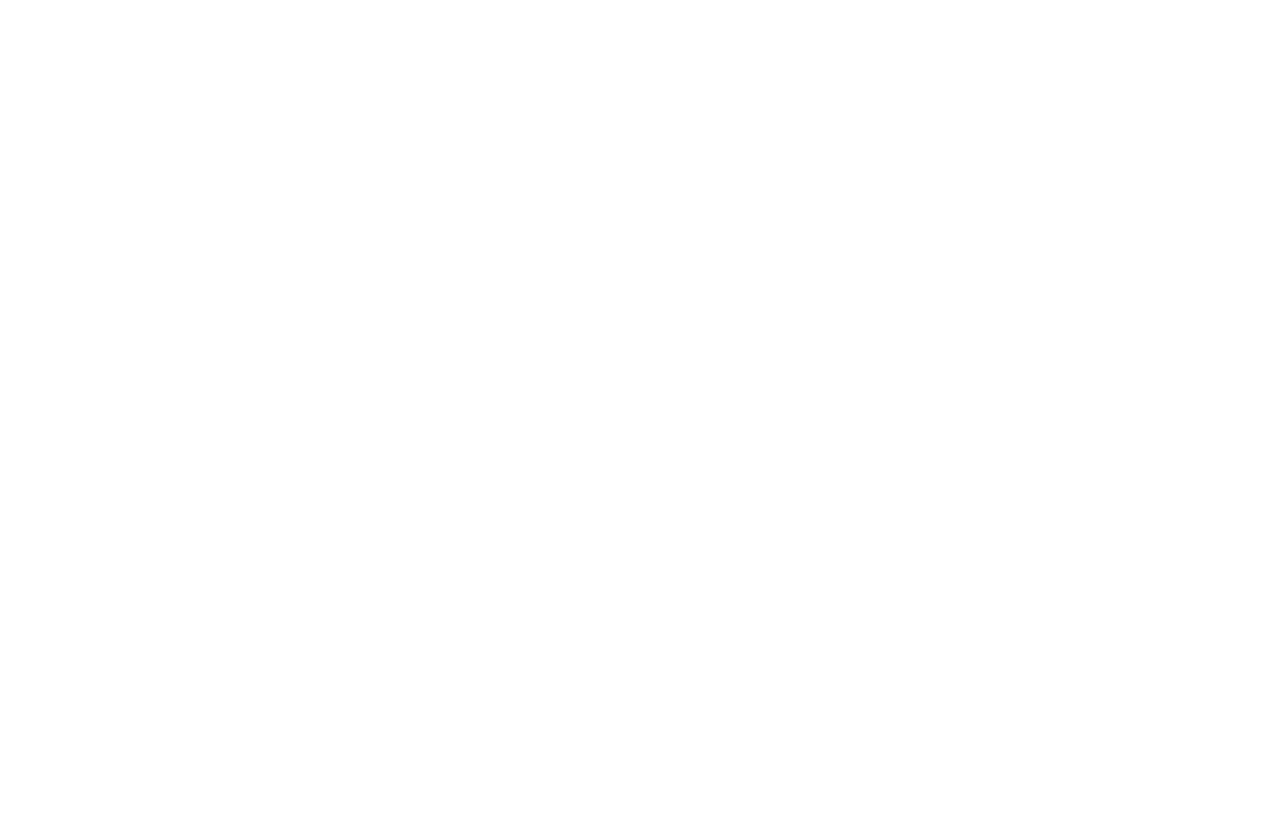
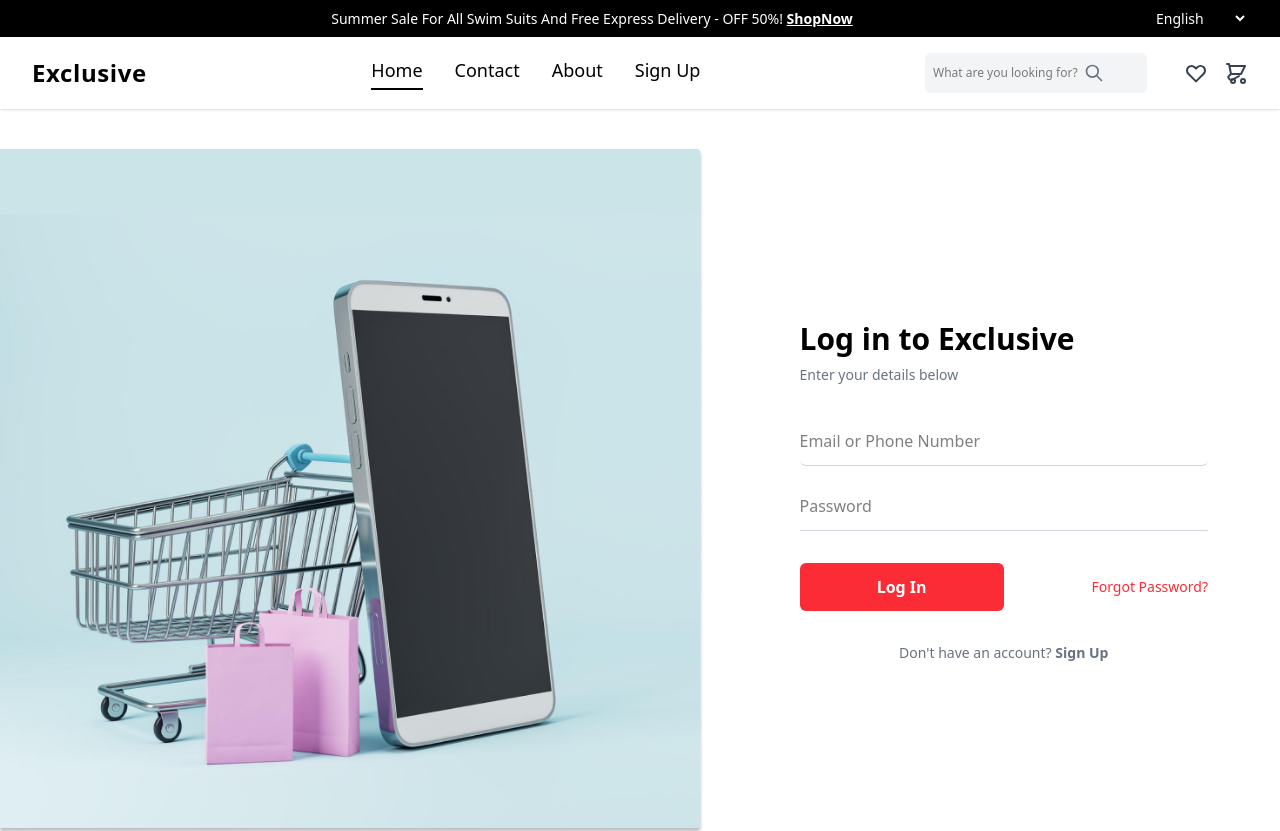
Before and after one commit to hammad-khalid-cell/Ecommerce-website, a React (Vite) app in the folder frontend/: page /Login in a window 1280 px wide. Before the commit this address had no page. Shown: the top 831 px of the page. Before the commit the page ends 800 px from the top, so only its background shows below. Built offline with nearby package versions, Linux system fonts and the light colour scheme.

Commit message:
added the login page setup

```diff
--- a/frontend/src/App.jsx
+++ b/frontend/src/App.jsx
@@ -2,6 +2,7 @@
 import LayoutMain from "./layout/layoutMain"
 import SignUp from "./pages/SignUp"
 import HomePage from "./pages/HomePage"
+import Login from "./pages/Login"
 
 
 function App() {
@@ -11,6 +12,7 @@
       <Routes>
         <Route element={<LayoutMain/>}>
           <Route path="/SignUp" element={<SignUp/>}/>
+          <Route path="/Login" element={<Login/>}/>
           <Route path="/" element={<HomePage/>}/>
 
         </Route>
--- /dev/null
+++ b/frontend/src/pages/Login.jsx
@@ -0,0 +1,147 @@
+import React, { useState } from "react";
+import { Link } from "react-router-dom"; // Use Link for navigation
+import sideImage from "../assets/images/login/sideImage.png";
+
+// Note: Local image imports are replaced with placeholder URLs to make the code runnable.
+// import sideImage from "../assets/images/login/sideImage.png";
+// import googleIcon from "../assets/images/login/Icon-Google.png";
+
+const Login = () => {
+  const [formData, setFormData] = useState({
+    email: "",
+    password: "",
+  });
+
+  const [errors, setErrors] = useState({});
+
+  const handleChange = (e) => {
+    setFormData({
+      ...formData,
+      [e.target.name]: e.target.value,
+    });
+  };
+
+  const handleSubmit = async (e) => {
+    e.preventDefault();
+
+    try {
+      console.log("this is the frontend data", formData);
+
+      // This is a placeholder for your API call.
+      // const res = await fetch("/api/users/login", {
+      //   method: "POST",
+      //   headers: {
+      //     "Content-Type": "application/json",
+      //   },
+      //   body: JSON.stringify(formData),
+      // });
+
+      // const data = await res.json();
+      // console.log("this is the data coming from the backend", data);
+
+      // if (!res.ok) {
+      //   if (data.errors) {
+      //     const newErrors = {};
+      //     data.errors.forEach((err) => {
+      //       newErrors[err.path] = err.msg;
+      //     });
+      //     setErrors(newErrors);
+      //   } else if (data.error) {
+      //     setErrors({ general: data.error });
+      //   }
+      //   return;
+      // }
+      // console.log("User logged in:", data);
+
+      // Placeholder for successful login
+      setErrors({});
+      console.log("User logged in with email:", formData.email);
+
+    } catch (err) {
+      console.error("Error:", err);
+    }
+  };
+
+  return (
+    <main className="container  mt-10  mb-20 pr-10">
+      <div className="flex flex-col md:flex-row items-center justify-between gap-16">
+        {/* Image Section */}
+        <div className="w-full h-full md:w-3/5">
+          <img
+            // Placeholder URL for the login image
+            src={sideImage}
+            alt="Log In Image"
+            className="w-full h-auto object-cover"
+          />
+        </div>
+
+        {/* Log-in Form Section */}
+        <div className="w-1/3 md:w-2/5 bg-white p-8 rounded-lg">
+          <h2 className="text-3xl font-bold  mb-2">
+            Log in to Exclusive
+          </h2>
+          <p className="text-sm text-gray-500  mb-8">
+            Enter your details below
+          </p>
+
+          <form className="space-y-4" onSubmit={handleSubmit}>
+            <input
+              onChange={handleChange}
+              value={formData.email}
+              name="email"
+              type="email"
+              placeholder="Email or Phone Number"
+              className="w-full py-3  border-b border-gray-300 rounded-md focus:outline-none focus:ring-2 focus:ring-blue-500"
+            />
+            {errors.email && (
+              <p className="text-red-500 text-sm mt-1">{errors.email}</p>
+            )}
+            <input
+              onChange={handleChange}
+              value={formData.password}
+              name="password"
+              type="password"
+              placeholder="Password"
+              className="w-full py-3 border-b border-gray-300 focus:outline-none focus:ring-2 focus:ring-blue-500"
+            />
+            {errors.password && (
+              <p className="text-red-500 text-sm mt-1">{errors.password}</p>
+            )}
+            {errors.general && (
+              <p className="text-red-500 text-sm mt-1">{errors.general}</p>
+            )}
+
+            <div className="flex items-center justify-between pt-4">
+              <button
+                type="submit"
+                className="w-1/2 bg-red-500 text-white font-semibold py-3 rounded-md hover:bg-red-600 transition-colors duration-200"
+              >
+                Log In
+              </button>
+              <a
+                href="#"
+                className="text-red-500 text-sm font-medium hover:underline transition-colors duration-200"
+              >
+                Forgot Password?
+              </a>
+            </div>
+          </form>
+
+          <div className="text-center mt-4">
+            <p className="text-sm text-gray-500 mt-8">
+              Don't have an account?{" "}
+              <Link
+                to="/signup" // Use Link for routing to the signup page
+                className="hover:text-red-500 font-semibold hover:underline ease-in-out"
+              >
+                Sign Up
+              </Link>
+            </p>
+          </div>
+        </div>
+      </div>
+    </main>
+  );
+};
+
+export default Login;
--- a/frontend/src/pages/SignUp.jsx
+++ b/frontend/src/pages/SignUp.jsx
@@ -2,6 +2,7 @@
 import { useState } from "react";
 import sideImage from "../assets/images/login/sideImage.png";
 import googleIcon from "../assets/images/login/Icon-Google.png";
+import { Link } from "react-router-dom";
 
 const SignUp = () => {
   const [formData, setFormData] = useState({
@@ -44,9 +45,9 @@
           });
           setErrors(newErrors);
         } else if (data.error) {
-    setErrors({ general: data.error });
-         console.log(data.error);
-         console.log(errors);
+          setErrors({ general: data.error });
+          console.log(data.error);
+          console.log(errors);
         }
         return;
       }
@@ -70,10 +71,10 @@
 
         {/* Sign-up Form Section */}
         <div className="w-1/3 md:w-2/5 bg-white p-8 rounded-lg ">
-          <h2 className="text-3xl font-bold text-center mb-2">
+          <h2 className="text-3xl font-bold   mb-2">
             Create an account
           </h2>
-          <p className="text-sm text-gray-500 text-center mb-6">
+          <p className="text-sm text-gray-500  mb-8">
             Enter your details below
           </p>
 
@@ -84,7 +85,7 @@
               name="username"
               type="text"
               placeholder="Name"
-              className="w-full p-3 border-b border-gray-300  focus:outline-none focus:ring-2 focus:ring-blue-500"
+              className="w-full py-3 border-b border-gray-300  focus:outline-none focus:ring-2 focus:ring-blue-500"
             />
             {errors.username && (
               <p className="text-red-500 text-sm mt-1">{errors.username}</p>
@@ -95,7 +96,7 @@
               name="email"
               type="email"
               placeholder="Email or Phone Number"
-              className="w-full p-3 border-b border-gray-300 rounded-md focus:outline-none focus:ring-2 focus:ring-blue-500"
+              className="w-full py-3 border-b border-gray-300 rounded-md focus:outline-none focus:ring-2 focus:ring-blue-500"
             />
             {errors.email && (
               <p className="text-red-500 text-sm mt-1">{errors.email}</p>
@@ -106,15 +107,14 @@
               name="password"
               type="password"
               placeholder="Password"
-              className="w-full p-3 border-b border-gray-300  focus:outline-none focus:ring-2 focus:ring-blue-500"
+              className="w-full py-3 border-b border-gray-300  focus:outline-none focus:ring-2 focus:ring-blue-500"
             />
             {errors.password && (
               <p className="text-red-500 text-sm mt-1">{errors.password}</p>
             )}
-             {errors.general && (
+            {errors.general && (
               <p className="text-red-500 text-sm mt-1">{errors.general}</p>
             )}
-
 
             <button
               type="submit"
@@ -135,12 +135,12 @@
           <div className="text-center mt-4">
             <p className="text-sm text-gray-500 mt-8">
               Already have account?{" "}
-              <a
-                href="#"
+              <Link
                 className="hover:text-red-500 font-semibold hover:underline ease-in-out "
+                to="/login"
               >
                 Log in
-              </a>
+              </Link>
             </p>
           </div>
         </div>
```
Also changed, not shown: 1 other file (tests, documents, lock files or other folders).
